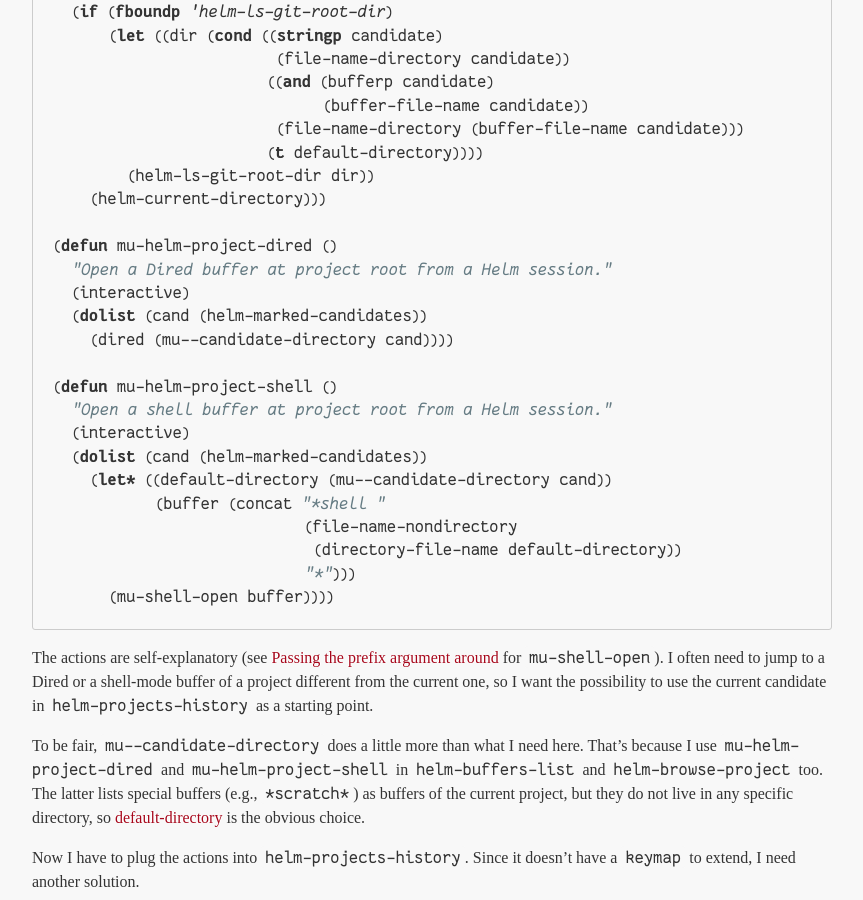
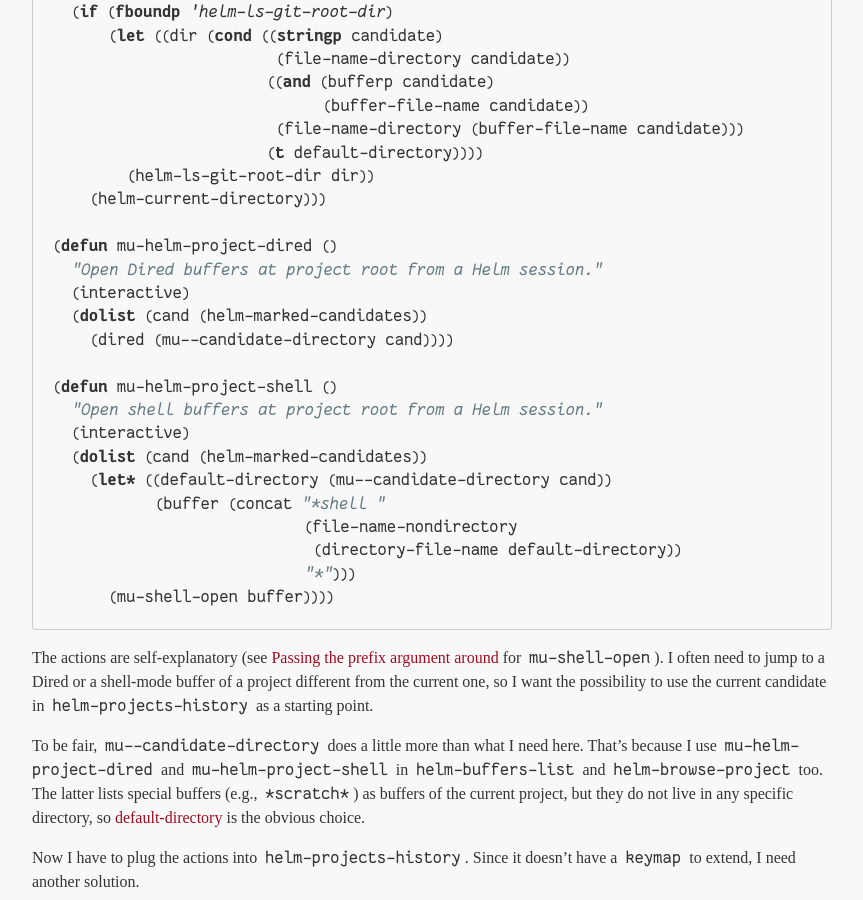
Before and after one commit to manuel-uberti/manuel-uberti.github.io, a Jekyll site: the page built from _posts/2019-12-23-helm-actions.md, in a window 1280 px wide and 900 px high, scrolled down 459 px. Shown: the whole window, without its empty margins (208-1071 px from the left). Built offline with Jekyll 4.4.1, drawn with Linux system fonts in a browser that asks for light colours; some web fonts are replaced.

Commit message:
Update docstrings

```diff
--- a/_posts/2019-12-23-helm-actions.md
+++ b/_posts/2019-12-23-helm-actions.md
@@ -35,13 +35,13 @@
     (helm-current-directory)))
 
 (defun mu-helm-project-dired ()
-  "Open a Dired buffer at project root from a Helm session."
+  "Open Dired buffers at project root from a Helm session."
   (interactive)
   (dolist (cand (helm-marked-candidates))
     (dired (mu--candidate-directory cand))))
 
 (defun mu-helm-project-shell ()
-  "Open a shell buffer at project root from a Helm session."
+  "Open shell buffers at project root from a Helm session."
   (interactive)
   (dolist (cand (helm-marked-candidates))
     (let* ((default-directory (mu--candidate-directory cand))
```
